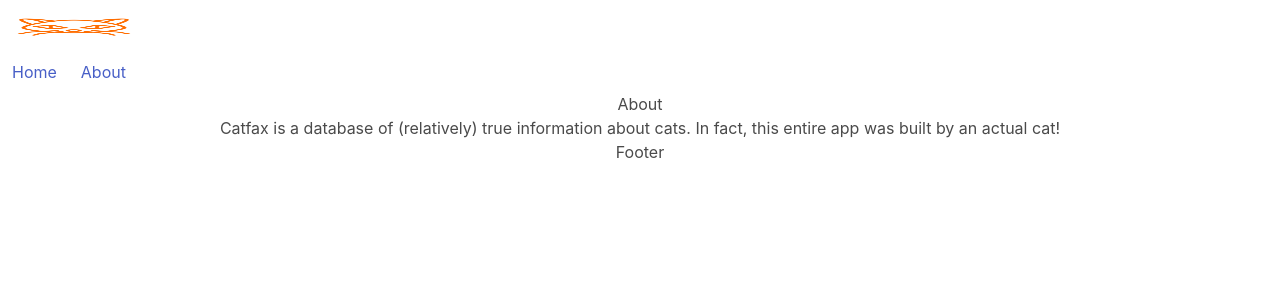
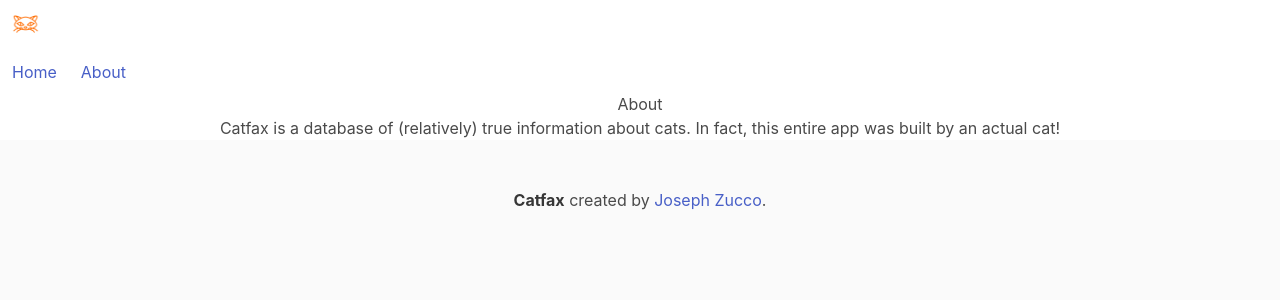
Before and after one commit to joezucco/apiproj, a React (Create React App) app: page /about in a window 1280 px wide. Shown: the top 300 px of the page. Built offline with nearby package versions, Linux system fonts and the light colour scheme; no server answers.

Commit message:
add card footer

```diff
--- a/src/App.css
+++ b/src/App.css
@@ -37,7 +37,7 @@
   }
 }
 
-
-.header {
-  background-color: forestgreen;
+.navbar {
+  display: flex;
+  background-color: forestgreen !important;
 }
--- a/src/components/Fact.js
+++ b/src/components/Fact.js
@@ -14,8 +14,19 @@ const Fact = (props) => {
   const loaded = () => {
     return (
       <div>
-        <input className="button is-normal is-dark" onClick={() => setNum(num + 1)} type="submit" value="/ᐠ｡‸｡ᐟ\" />
-        <p>{props.catFacts[num].text}</p>
+        <input
+          className="button is-normal is-dark"
+          onClick={() => setNum(num + 1)}
+          type="submit"
+          value="/ᐠ｡‸｡ᐟ\"
+        />
+        <div class="card">
+          <div class="card-content">
+            <div class="content">
+              <p>{props.catFacts[num].text}</p>
+            </div>
+          </div>
+        </div>
       </div>
     );
   };
--- a/src/components/Footer.js
+++ b/src/components/Footer.js
@@ -1,5 +1,14 @@
 const Footer = () => {
-    return <h2>Footer</h2>
+    return (
+    <footer class="footer">
+      <div class="content has-text-centered">
+        <p>
+          <strong>Catfax</strong> created by{" "}
+          <a href="https://jgthms.com">Joseph Zucco</a>.
+        </p>
+      </div>
+        </footer>
+    )
 }
 
 export default Footer
--- a/src/components/Header.js
+++ b/src/components/Header.js
@@ -2,6 +2,7 @@ import { Link } from "react-router-dom";
 import "bulma";
 import "../App.css";
 import {useState} from "react"
+
 
 const Header = (props) => {
 
@@ -17,11 +18,11 @@ const [isActive, setisActive] = useState(false)
       aria-label="main navigation"
     >
       <div className="navbar-brand">
-        <a
+        <a id="header-logo"
           className="navbar-item"
           href="https://elated-galileo-2ab1e7.netlify.app/"
         >
-          <img src="/navlogo.png" width="128" />
+          <span><img src="/navlogo.png" alt="catlogo" /></span>
         </a>
         <a
           onClick={() => {
```
Also changed, not shown: src/main.scss (line endings or trailing spaces).
